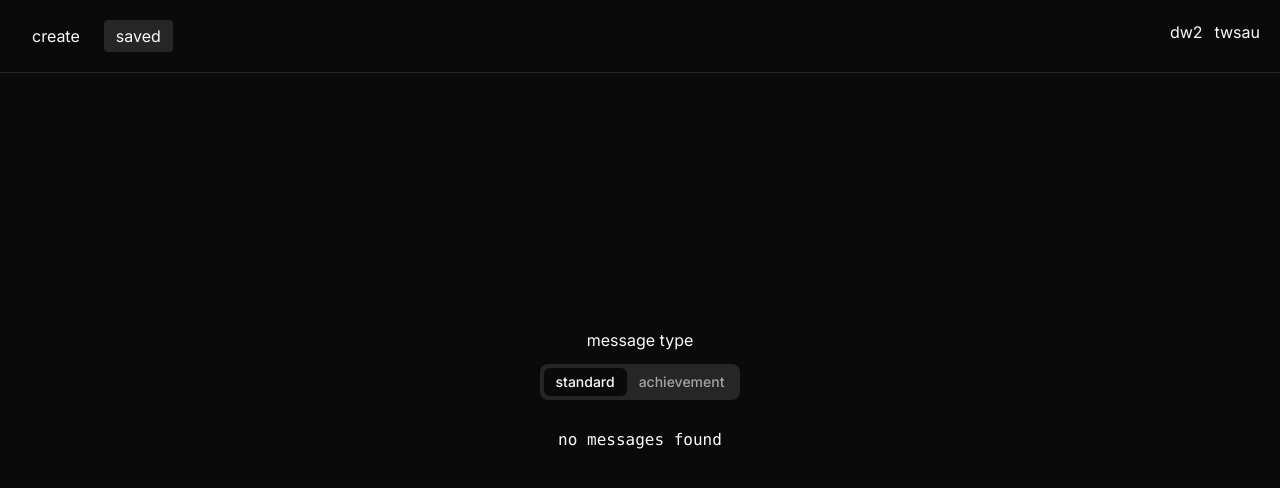
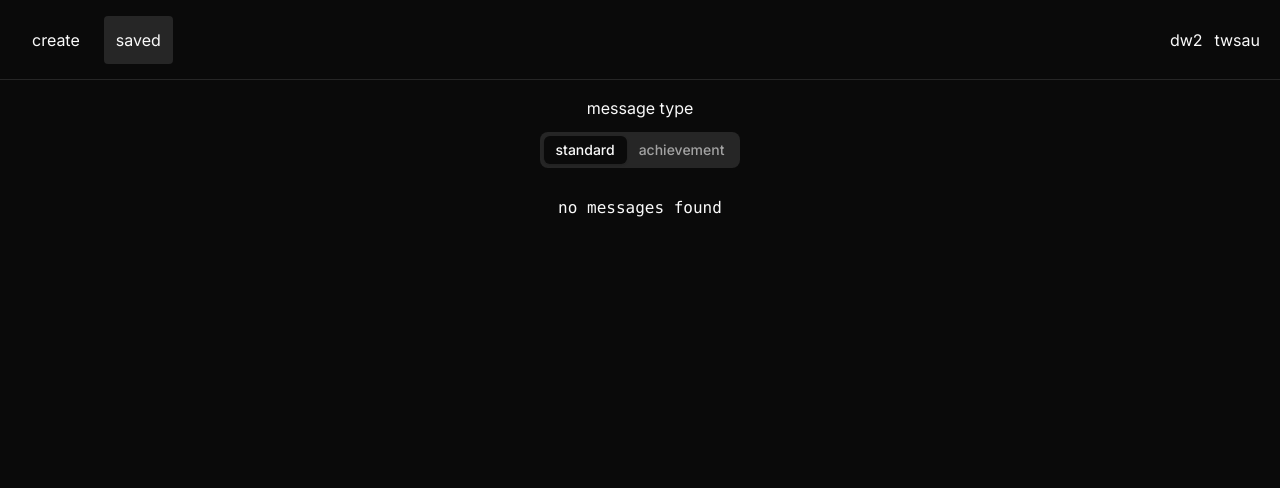
Before and after one commit to twsau/dw2-text-generator, a Next.js app: page /saved in a window 1280 px wide. Shown: the top 488 px of the page. Built offline with nearby package versions, Linux system fonts and the light colour scheme.

Commit message:
final touches

```diff
--- a/app/layout.tsx
+++ b/app/layout.tsx
@@ -21,7 +21,7 @@ export default function RootLayout({
   return (
     <html className="h-full" lang="en">
       <body className={cn(inter.className, "h-full dark")}>
-        <header className="fixed w-full border-b p-5 flex justify-between gap-3">
+        <header className="fixed w-full border-b p-5 flex justify-between gap-3 h-20 items-center">
           <NavLink href="/" text="create" />
           <NavLink href="/saved" text="saved" />
           <div className="ml-auto flex gap-3">
@@ -41,9 +41,7 @@ export default function RootLayout({
             </a>
           </div>
         </header>
-        <main className="relative p-5 flex flex-col gap-5 justify-center h-full max-w-lg mx-auto">
-          {children}
-        </main>
+        <main className="max-w-lg mx-auto relative top-24">{children}</main>
         <Toaster />
         <ZustandHydrate />
       </body>
--- a/components/Navlink.tsx
+++ b/components/Navlink.tsx
@@ -15,10 +15,7 @@ export const NavLink: React.FC<Props> = ({ href, text }) => {
 
   return (
     <Link
-      className={cn(
-        current && "bg-accent",
-        "px-3 py-1 rounded flex items-center"
-      )}
+      className={cn(current && "bg-accent", "p-3 rounded flex items-center")}
       href={href}
     >
       {text}
```
